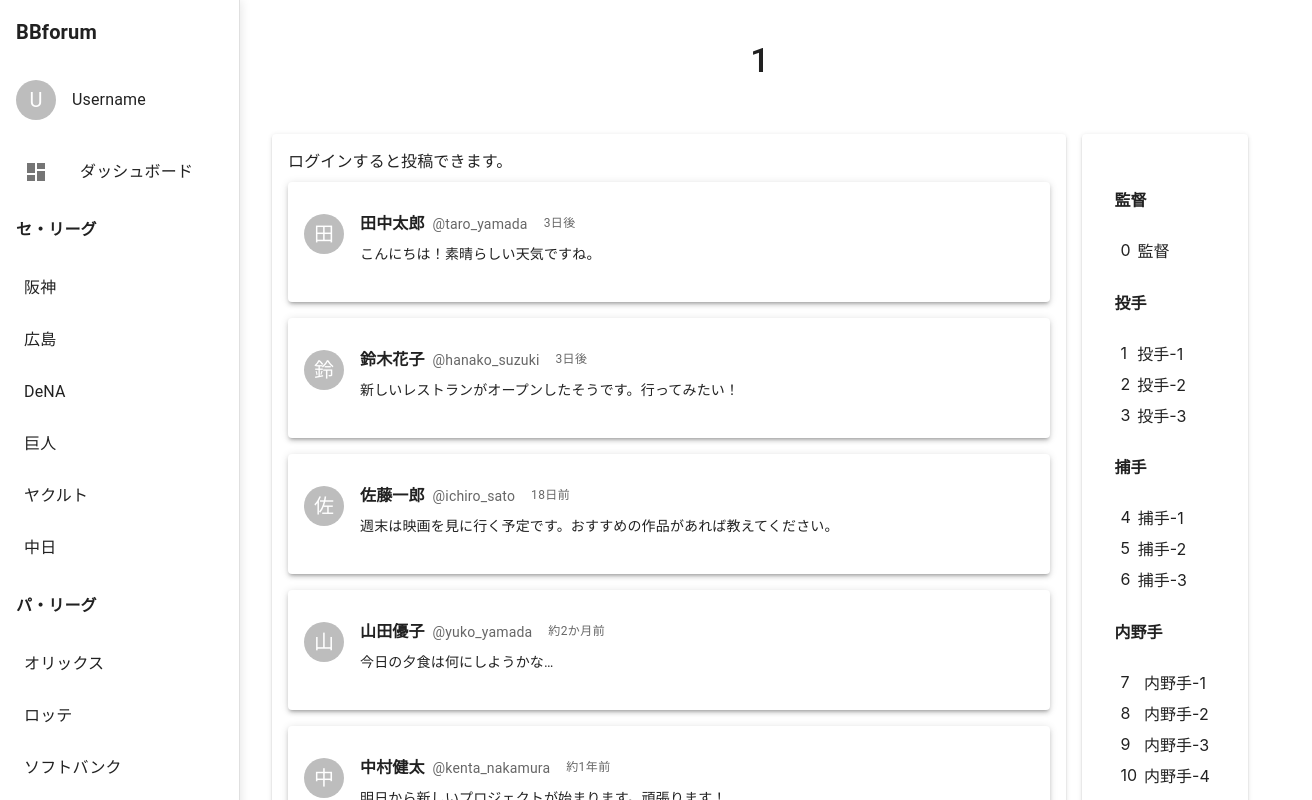
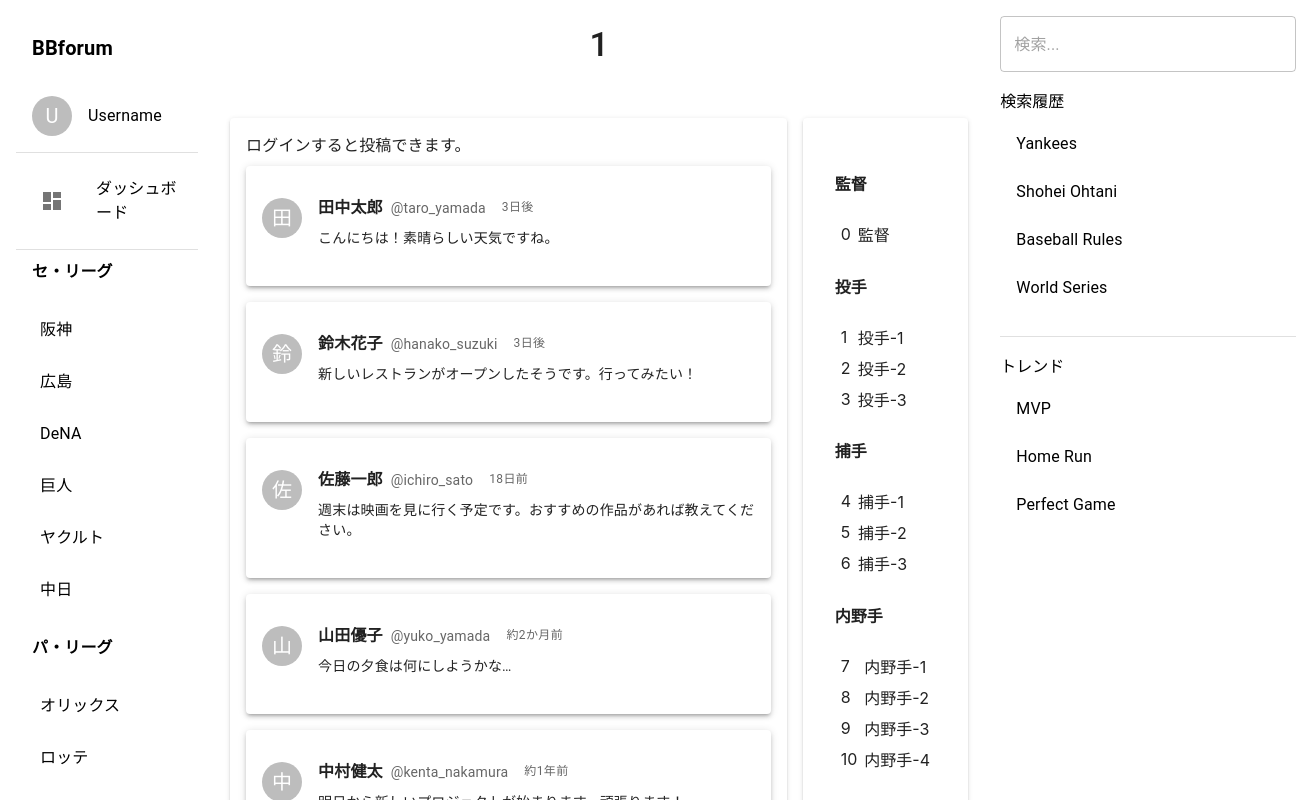
Before and after one commit to TeecaJP/bbforum-front, a React (Create React App) app: page /board/1 in a window 1280 px wide. Shown: the top 800 px of the page, 1312 px wide, since content can reach past the window. Built offline with nearby package versions, Linux system fonts and the light colour scheme.

Commit message:
feat: Add a search bar to the right side and change some design.

```diff
--- a/src/App.js
+++ b/src/App.js
@@ -5,6 +5,7 @@ import Header from "./header";
 import TopPage from "./topPage";
 import BoardPage from "./boardPage";
 import Sidebar from "./sidebar";
+import SearchBar from './searchBar.';
 import Login from "./login";
 import Box from "@mui/material/Box";
 import {
@@ -30,14 +31,17 @@ function App() {
 
   return (
     <Box sx={{ display: 'flex' }}>
-      <Box sx={{ boxShadow: '1px 0px 10px rgba(0, 0, 0, 0.1)' }}>
+      <Box>
         <Sidebar currentPath={location.pathname} />
       </Box>
-      <Box sx={{ flexGrow: 1, p: 2 }}>
+      <Box sx={{ width: '70%' }}>
         <Routes>
           <Route path="/" element={<TopPage />} />
           <Route path="/board/:team" element={<BoardPage />} />
         </Routes>
+      </Box>
+      <Box>
+        <SearchBar />
       </Box>
     </Box>
   );
--- /dev/null
+++ b/src/searchBar..js
@@ -0,0 +1,61 @@
+import React from "react";
+import {
+  Box,
+  TextField,
+  List,
+  ListItem,
+  ListItemText,
+  Typography,
+  Divider
+} from '@mui/material';
+
+
+function SearchBar() {
+  // ハードコードされた検索履歴と急上昇ワード
+  const searchHistory = ['Yankees', 'Shohei Ohtani', 'Baseball Rules', 'World Series'];
+  const trendingWords = ['MVP', 'Home Run', 'Perfect Game'];
+
+  return (
+    <Box
+      sx={{
+        width: '100%',
+        padding: 2,
+        bgcolor: 'background.paper'
+      }}>
+      {/* Search Bar */}
+      <TextField
+        variant="outlined"
+        fullWidth
+        placeholder="検索..."
+        sx={{ marginBottom: 2 }}
+      />
+
+      {/* Search History */}
+      <Typography variant="h7" sx={{ marginBottom: 1 }}>
+        検索履歴
+      </Typography>
+      <List>
+        {searchHistory.map((item, index) => (
+          <ListItem button key={index}>
+            <ListItemText primary={item} />
+          </ListItem>
+        ))}
+      </List>
+      <Divider sx={{ marginY: 2 }} />
+
+      {/* Trend */}
+      <Typography variant="h7" sx={{ marginBottom: 1 }}>
+        トレンド
+      </Typography>
+      <List>
+        {trendingWords.map((item, index) => (
+          <ListItem button key={index}>
+            <ListItemText primary={item} />
+          </ListItem>
+        ))}
+      </List>
+    </Box>
+  );
+}
+
+export default SearchBar;
--- a/src/sidebar.js
+++ b/src/sidebar.js
@@ -8,7 +8,8 @@ import {
   ListItemText,
   Box,
   Typography,
-  Avatar
+  Avatar,
+  Divider
 } from "@mui/material";
 import { Dashboard as DashboardIcon } from "@mui/icons-material";
 import { styled } from "@mui/material/styles";
@@ -50,12 +51,12 @@ const favoriteTeam = { name: "阪神タイガース", path: "/board/tigers" }
 
 function Sidebar({ currentPath }) {
   return (
-    <Drawer
-      variant="permanent"
+    <Box
       sx={{
-        width: 240,
-        flexShrink: 0,
-        [`& .MuiDrawer-paper`]: { width: 240, boxSizing: 'border-box' },
+        width: '100%',
+        padding: 2,
+        bgcolor: 'background.paper',
+        boxSizing: 'border-box',
       }}
     >
       <Logo variant="h6">BBforum</Logo>
@@ -63,6 +64,7 @@ function Sidebar({ currentPath }) {
         <Avatar sx={{ mr: 2 }}>U</Avatar>
         <Typography>Username</Typography>
       </Box>
+      <Divider />
       <List>
       { currentPath === "/" ? (
         <StyledListItem
@@ -88,6 +90,7 @@ function Sidebar({ currentPath }) {
         </StyledListItem>
       )}
       </List>
+      <Divider />
       {teams.map((league) => (
         <React.Fragment key={league.league}>
           <Typography variant="subtitle1" sx={{ px: 2, py: 1, fontWeight: 'bold' }}>
@@ -107,7 +110,7 @@ function Sidebar({ currentPath }) {
           </List>
         </React.Fragment>
       ))}
-    </Drawer>
+    </Box>
   );
 }
 
--- a/src/topPage.js
+++ b/src/topPage.js
@@ -31,7 +31,7 @@ const teams = [
 
 function TeamCard({ team }) {
   return (
-    <Card sx={{ height: '100%', display: 'flex', flexDirection: 'column' }}>
+    <Card sx={{ width: '100%', height: '100%', display: 'flex', flexDirection: 'column' }}>
       <Link to={team.path} style={{ textDecoration: 'none', color: 'inherit', flexGrow: 1 }}>
         <CardActionArea sx={{ height: '100%' }}>
           <CardMedia
```
